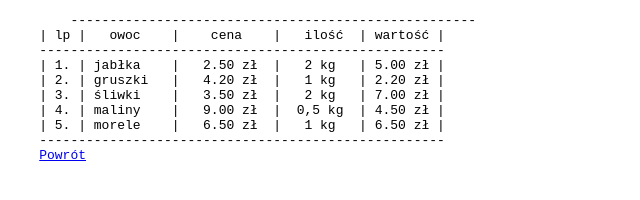
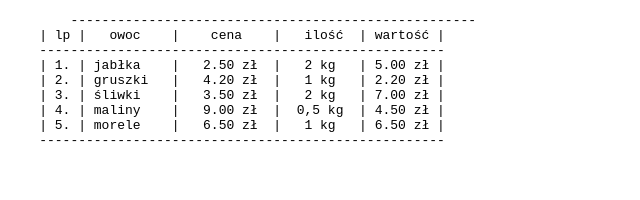
Before and after one commit to car0tek/zad4.html, a plain HTML site: page index.html in a window 1280 px wide. Shown: the full height of the page, 0-640 px from the left. Drawn offline with Linux system fonts and the light colour scheme.

Commit message:
index.html

```diff
--- a/index.html
+++ b/index.html
@@ -18,7 +18,7 @@
     | 4. | maliny    |   9.00 zł  |  0,5 kg  | 4.50 zł |
     | 5. | morele    |   6.50 zł  |   1 kg   | 6.50 zł |
     ----------------------------------------------------
-    <a href="index.html">Powrót</a>
+
     </pre>
 
 </body>
```
